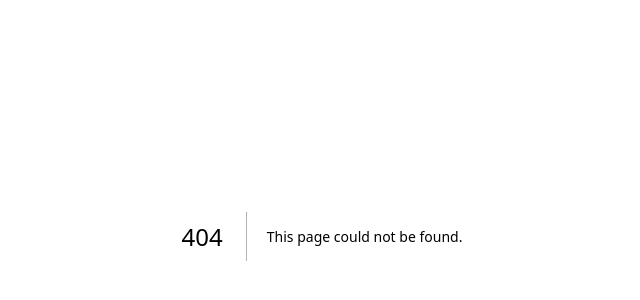
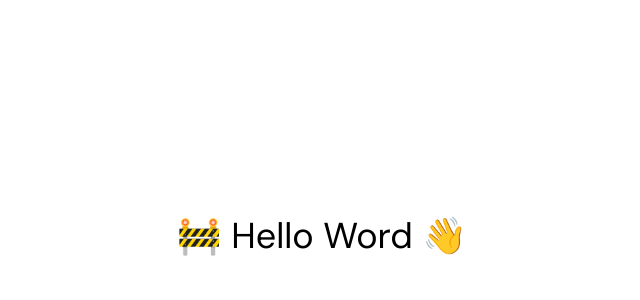
Before and after one commit to matheusrodrigues1/cardgld, a Next.js app: page /hello in a window 1280 px wide. Before the commit this address had no page. Shown: the part 164-464 px from the top of the page, without its empty margins (318-958 px from the left). Built offline with nearby package versions, Linux system fonts and the light colour scheme.

Commit message:
page hello

```diff
--- /dev/null
+++ b/src/app/hello/page.tsx
@@ -0,0 +1,11 @@
+import React from "react";
+
+const Hello = () => {
+  return (
+    <div className="w-full h-screen flex items-center justify-center">
+      <h1 className="text-4xl">🚧 Hello Word 👋</h1>
+    </div>
+  );
+};
+
+export default Hello;
--- a/src/components/End.tsx
+++ b/src/components/End.tsx
@@ -1,9 +1,10 @@
 import Image from "next/image";
-import React from "react";
+import React, { useState } from "react";
 import Brasil from "../assets/brasil-1.png";
 import Mensalidade from "../assets/mensalidade-1.png";
 import Ok from "../assets/OK-1.png";
 import Seguro from "../assets/seguro2-1.png";
+import Link from "next/link";
 
 const End = () => {
   return (
@@ -21,9 +22,11 @@ const End = () => {
       </span>
       <Image src={Ok} className="w-[20rem] h-[7rem] mt-5" alt="img" />
       <span className="text-zinc-500 text-lg font-bold mt-5">FALE CONOSCO</span>
-      <button className="bg-green-600 px-7 text-white font-bold py-3 mt-10 rounded-sm">
-        Atendimento pelo whatsApp
-      </button>
+      <Link href="/hello">
+        <button className="bg-green-600 px-7 text-white font-bold py-3 mt-10 rounded-sm">
+          Atendimento pelo whatsApp
+        </button>
+      </Link>
       <span className="text-zinc-500 text-lg font-bold mt-10">SITE SEGURO</span>
       <Image src={Seguro} className="w-[20rem] mt-5" alt="img" />
       <div className="my-4 border-t border-zinc-600 w-[17rem] mt-8" />
--- a/src/components/Info.tsx
+++ b/src/components/Info.tsx
@@ -3,6 +3,7 @@ import React from "react";
 import Goldcard from "../assets/goldcard.jpeg";
 import Seguration from "../assets/info1.png";
 import Grafico from "../assets/info2.png";
+import Link from "next/link";
 
 const Info = () => {
   return (
@@ -28,9 +29,11 @@ const Info = () => {
         className="w-[24rem] rounded-3xl h-[33rem] mt-8"
         alt="img"
       />
-      <button className="px-6 py-5 mt-10 border text-white font-bold text-xl border-green-400 bg-green-500 shadow-lg shadow-black rounded-md">
-        ADQUIRA O SEU AGORA!
-      </button>
+      <Link href="/hello">
+        <button className="px-6 py-5 mt-10 border text-white font-bold text-xl border-green-400 bg-green-500 shadow-lg shadow-black rounded-md">
+          ADQUIRA O SEU AGORA!
+        </button>
+      </Link>
       <Image
         src={Seguration}
         className="w-[22rem] rounded-3xl mt-10"
```
